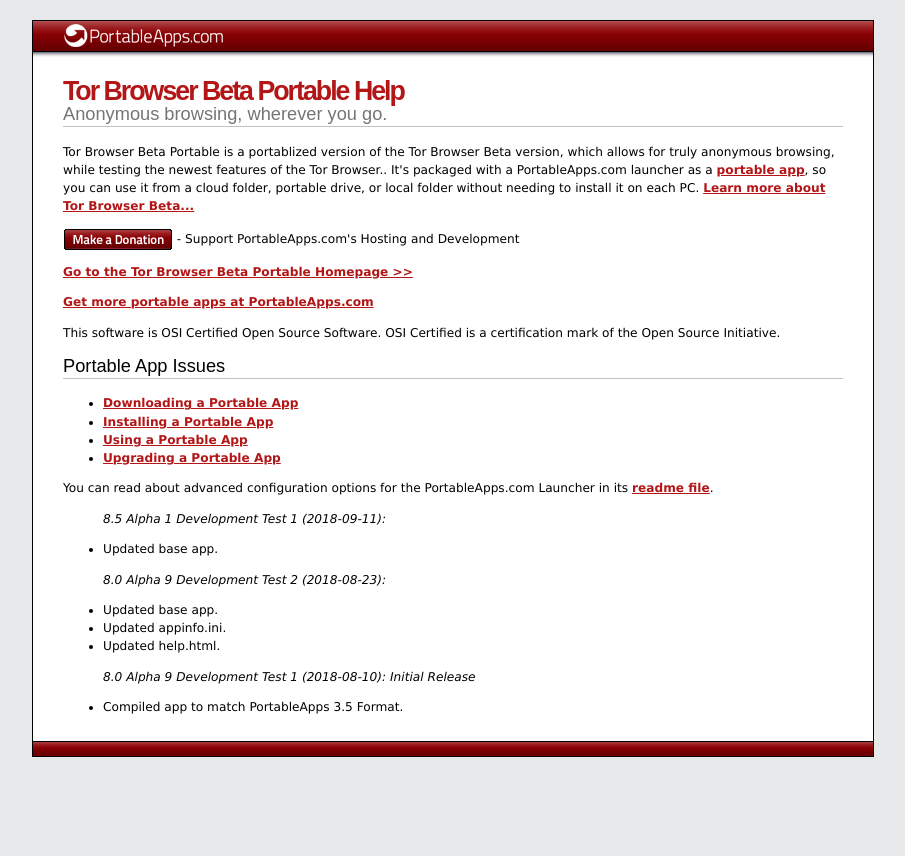
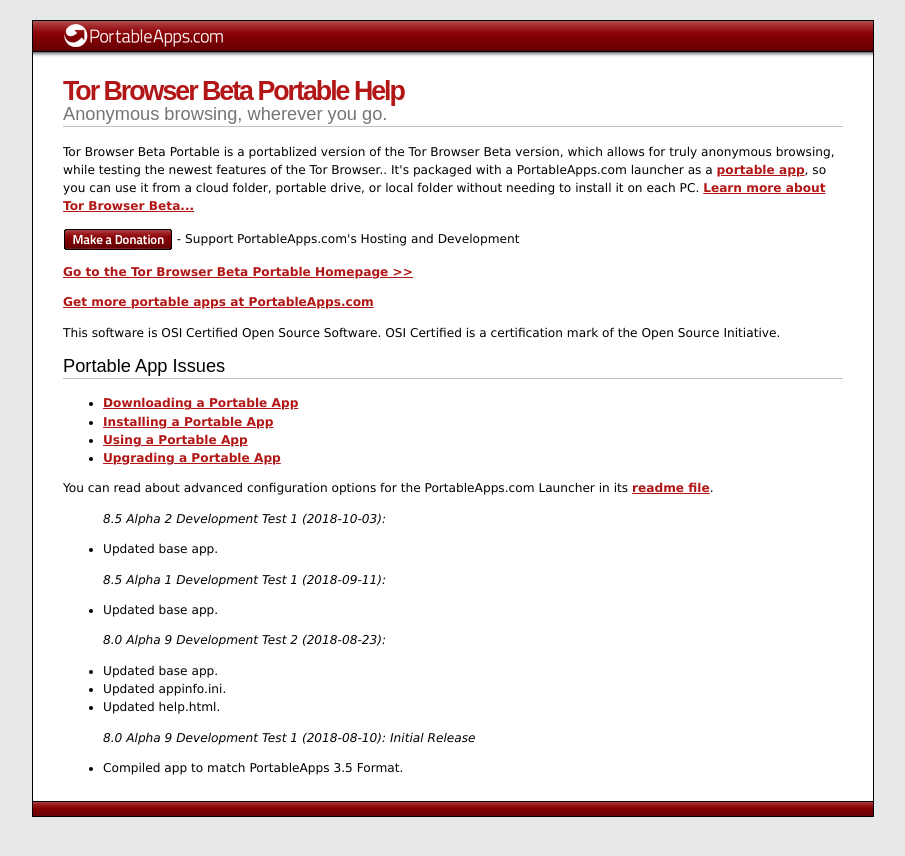
Before and after one commit to JarlPenguin/TorBrowserBetaPortable, a Jekyll site: the page docs/help.html, which Jekyll copies as it is, in a window 1280 px wide. Shown: the top 856 px of the page, without its empty margins (187-1092 px from the left). Built offline with Jekyll 4.4.1, drawn with Linux system fonts in a browser that asks for light colours.

Commit message:
update to dev test 2

```diff
--- a/docs/help.html
+++ b/docs/help.html
@@ -153,6 +153,9 @@
 	<li><a href="https://portableapps.com/support/portable_app#upgrading">Upgrading a Portable App</a></li>
 </ul>
 <p>You can read about advanced configuration options for the PortableApps.com Launcher in its <a href="Other/Source/Readme.txt">readme file</a>.</p>
+<ul><em>8.5 Alpha 2 Development Test 1 (2018-10-03):</em></ul>
+	<ul><li>Updated base app.</li>
+</ul>
 <ul><em>8.5 Alpha 1 Development Test 1 (2018-09-11):</em></ul>
 	<ul><li>Updated base app.</li>
 </ul>
--- a/help.html
+++ b/help.html
@@ -153,6 +153,9 @@
 	<li><a href="https://portableapps.com/support/portable_app#upgrading">Upgrading a Portable App</a></li>
 </ul>
 <p>You can read about advanced configuration options for the PortableApps.com Launcher in its <a href="Other/Source/Readme.txt">readme file</a>.</p>
+<ul><em>8.5 Alpha 2 Development Test 1 (2018-10-03):</em></ul>
+	<ul><li>Updated base app.</li>
+</ul>
 <ul><em>8.5 Alpha 1 Development Test 1 (2018-09-11):</em></ul>
 	<ul><li>Updated base app.</li>
 </ul>
```
Also changed, not shown: 1 other file.
